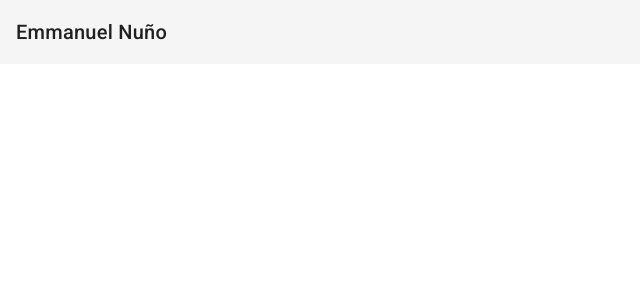
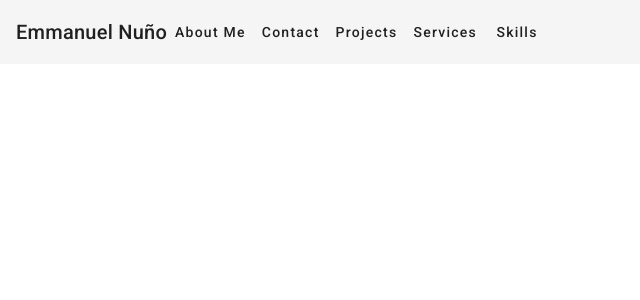
Before and after one commit to emmanuelnunoe/emmanuelnunoe, an Angular app in the folder website/emmanuelnuno/: page / in a window 1280 px wide. Shown: the top 300 px of the page, without its empty margins (0-640 px from the left). Built offline with nearby package versions, Linux system fonts and the light colour scheme.

Commit message:
added navbar buttons

```diff
--- a/website/emmanuelnuno/src/app/app.module.ts
+++ b/website/emmanuelnuno/src/app/app.module.ts
@@ -7,7 +7,7 @@ import { ComponentsModule } from 'src/app/components/components.module';
 
 /// material
 import { MatToolbarModule } from '@angular/material/toolbar';
-
+import { MatButtonModule } from '@angular/material/button';
 @NgModule({
   declarations: [
     AppComponent,
@@ -16,10 +16,11 @@ import { MatToolbarModule } from '@angular/material/toolbar';
     BrowserModule,
     BrowserAnimationsModule,
     MatToolbarModule,
+    MatButtonModule,
     ComponentsModule
   ],
   providers: [],
-  exports: [MatToolbarModule],
+  exports: [],
   bootstrap: [AppComponent]
 })
 export class AppModule { }
--- a/website/emmanuelnuno/src/app/components/components.module.ts
+++ b/website/emmanuelnuno/src/app/components/components.module.ts
@@ -7,7 +7,7 @@ import { ContactComponent } from './contact/contact.component';
 import { AboutmeComponent } from './aboutme/aboutme.component';
 import { NavbarComponent } from './navbar/navbar.component';
 import { MatToolbarModule } from '@angular/material/toolbar';
-
+import { MatButtonModule } from '@angular/material/button';
 
 
 @NgModule({
@@ -22,7 +22,8 @@ import { MatToolbarModule } from '@angular/material/toolbar';
   ],
   imports: [
     CommonModule,
-    MatToolbarModule
+    MatToolbarModule,
+    MatButtonModule
   ],
   exports: [
     NavbarComponent,
--- a/website/emmanuelnuno/src/app/components/navbar/navbar.component.html
+++ b/website/emmanuelnuno/src/app/components/navbar/navbar.component.html
@@ -1,3 +1,8 @@
-<mat-toolbar>
+<mat-toolbar role="heading">
   <span>Emmanuel Nuño</span>
+    <button mat-button>About Me</button>
+    <button mat-button>Contact</button>
+    <button mat-button>Projects</button>
+    <button mat-button>Services</button>
+    <button mat-button>Skills</button>
 </mat-toolbar>
```
